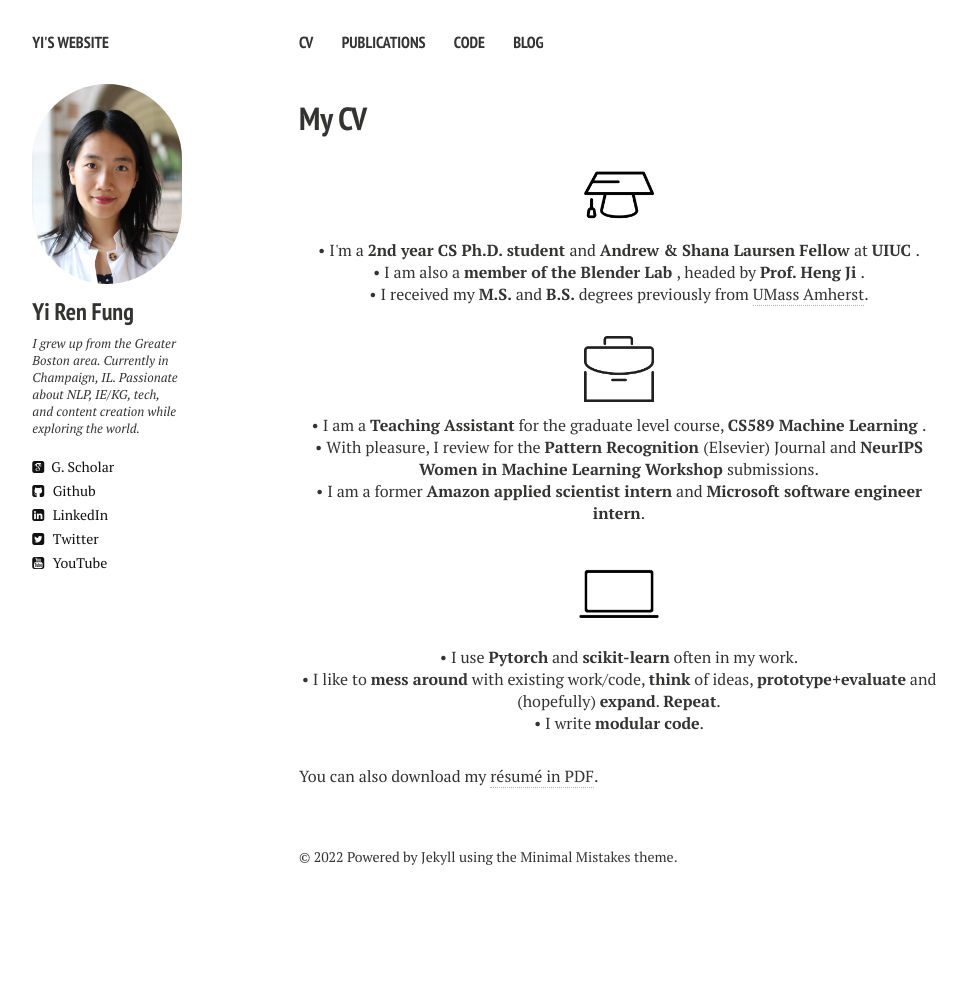
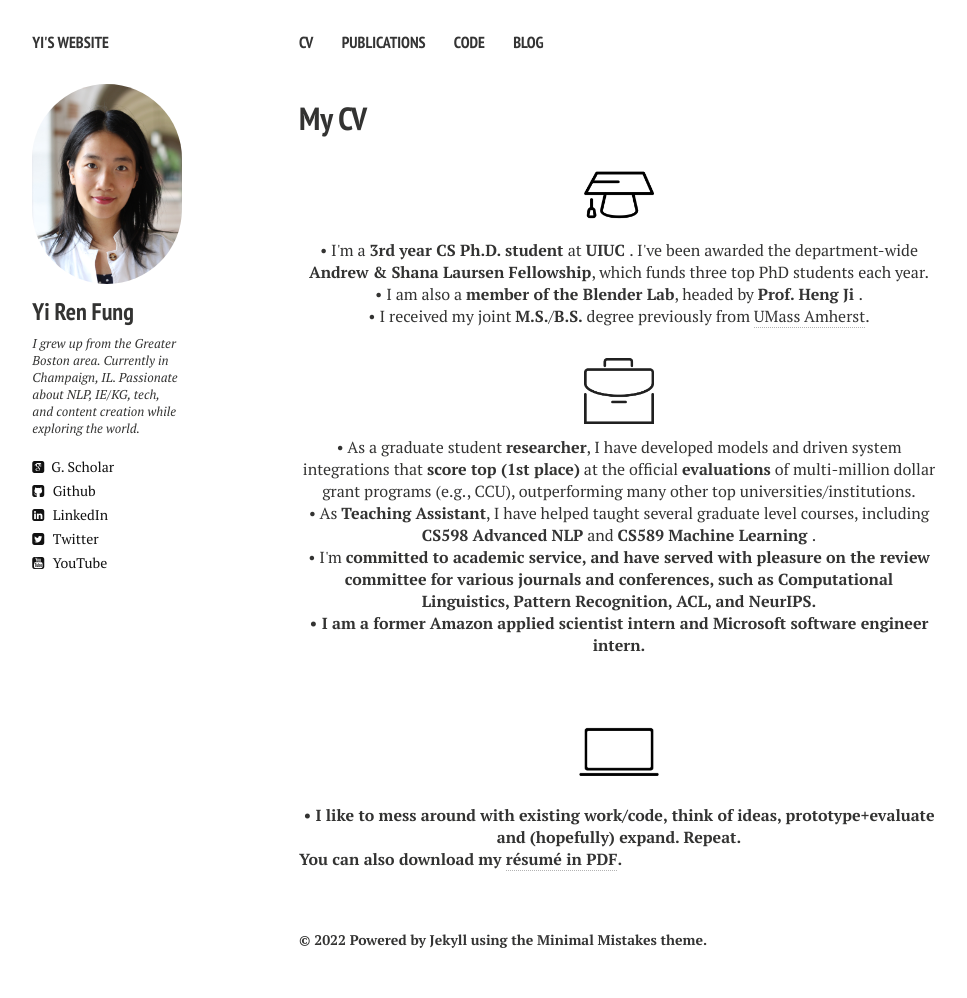
Before and after one commit to yrf1/yrf1.github.io, a Jekyll site: the page built from cv.md, in a window 1280 px wide. Shown: the whole page, without its empty margins (21-988 px from the left). Built offline with Jekyll 4.4.1, drawn with Linux system fonts in a browser that asks for light colours; nearby versions of some CDN libraries; before the commit the page ends 915 px from its top, so only the background shows below that.

Commit message:
Update CV

```diff
--- a/_layouts/cv.html
+++ b/_layouts/cv.html
@@ -46,19 +46,18 @@
     <div class="article-wrap">
 
     <p align="center" class=bottom-small><img src="{{ site.url }}/images/CV/study2.png" alt="Education" width="70" height="70"></p>
-    <p align="center">&#8226 I'm a <strong> 2nd year CS Ph.D. student </strong> and <strong> Andrew & Shana Laursen Fellow </strong> at <strong> <a href="https://www.cics.umass.edu" target="_blank">UIUC</a> </strong>.</p>
-    <p align="center">&#8226 I am also a <strong> member of the <a href="https://github.com/Information-Fusion-Lab-Umass/" target="_blank">Blender Lab</a> </strong>, headed by <strong> <a href="https://www.cics.umass.edu/people/fiterau-brostean-madalina" target="_blank">Prof. Heng Ji</a> </strong>.</p>
-    <p align="center" class="bottom-three">&#8226 I received my <strong> M.S. </strong> and <strong> B.S. </strong> degrees previously from <a href="https://www.cics.umass.edu" target="_blank">UMass Amherst</a>.</p>
+    <p align="center">&#8226 I'm a <strong> 3rd year CS Ph.D. student </strong> at <strong> <a href="https://www.cics.umass.edu" target="_blank">UIUC</a> </strong>. I've been awarded the department-wide <strong>Andrew & Shana Laursen Fellowship</strong>, which funds three top PhD students each year.</p>
+    <p align="center">&#8226 I am also a <strong> member of the <a href="https://github.com/Information-Fusion-Lab-Umass/" target="_blank">Blender Lab</a></strong>, headed by <strong> <a href="https://www.cics.umass.edu/people/fiterau-brostean-madalina" target="_blank">Prof. Heng Ji</a> </strong>.</p>
+    <p align="center" class="bottom-three">&#8226 I received my joint <strong>M.S.</strong>/<strong>B.S. </strong> degree previously from <a href="https://www.cics.umass.edu" target="_blank">UMass Amherst</a>.</p>
 
     <p align="center" class=bottom-small><img src="{{ site.url }}/images/CV/business.png" alt="Work Experience" width="70" height="70"></p>
-    <p align="center">&#8226 I am a <strong>Teaching Assistant</strong> for the graduate level course, <strong> <a href="https://research.google.com" target="_blank">CS589 Machine Learning</a> </strong>.</p>
-    <p align="center">&#8226 With pleasure, I review for the <strong> <a href="https://www.journals.elsevier.com/pattern-recognition" target="_blank">Pattern Recognition</a> </strong> (Elsevier) Journal and <strong> <a href="https://wimlworkshop.org" target="_blank">NeurIPS Women in Machine Learning Workshop</a> </strong> submissions.</p>
+    <p align="center">&#8226 As a graduate student <strong>researcher</strong>, I have developed models and driven system integrations that <strong>score top (1st place)</strong> at the official <strong>evaluations</strong> of multi-million dollar grant programs (e.g., CCU), outperforming many other top universities/institutions.
+    <p align="center">&#8226 As <strong>Teaching Assistant</strong>, I have helped taught several graduate level courses, including <strong><a href="http://blender.cs.illinois.edu/hengji/teaching.html" target="_blank">CS598 Advanced NLP</a></strong> and <strong> <a href="https://people.cs.umass.edu/~domke/courses/compsci589/" target="_blank">CS589 Machine Learning</a> </strong>.</p>
+    <p align="center">&#8226 I'm <strong>committed to academic service<strong>, and have served with pleasure on the review committee for various journals and conferences, such as <strong><a href="https://direct.mit.edu/coli" target="_blank">Computational Linguistics</a></strong>, <strong><a href="https://www.journals.elsevier.com/pattern-recognition" target="_blank">Pattern Recognition</a></strong>, <strong><a href="https://aclanthology.org/venues/acl/" target="_blank">ACL</a></strong>, and <strong><a href="https://nips.cc/" target="_blank">NeurIPS</a></strong>.
     <p align="center" class="bottom-three">&#8226 I am a former <strong> Amazon applied scientist intern</strong> and <strong>Microsoft software engineer intern</strong>.</p>
 
     <p align="center" class=bottom-small><img src="{{ site.url }}/images/CV/computer2.png" alt="Computer Skills" width="80" height="80"></p>
-    <p align="center">&#8226 I use <strong>Pytorch</strong> and <strong>scikit-learn</strong> often in my work. </p>
     <p align="center">&#8226 I like to <strong>mess around</strong> with existing work/code, <strong>think</strong> of ideas, <strong>prototype+evaluate</strong> and (hopefully) <strong>expand</strong>. <strong>Repeat</strong>.</p>
-    <p align="center" class="bottom-three">&#8226 I write <strong>modular code</strong>. </p>
 
     {{ content }}
     </div><!-- /.article-wrap -->
```
